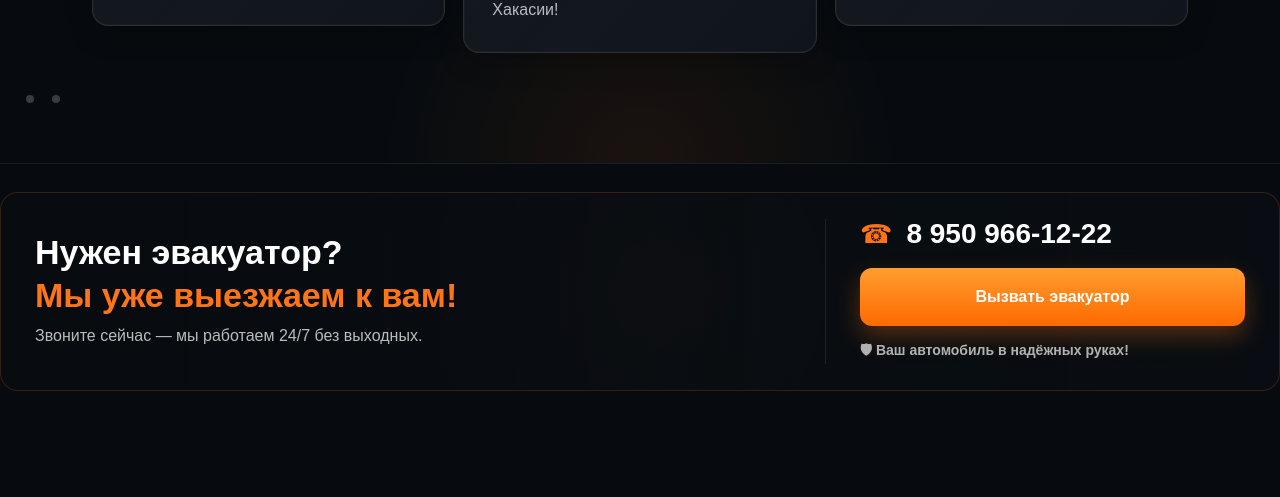
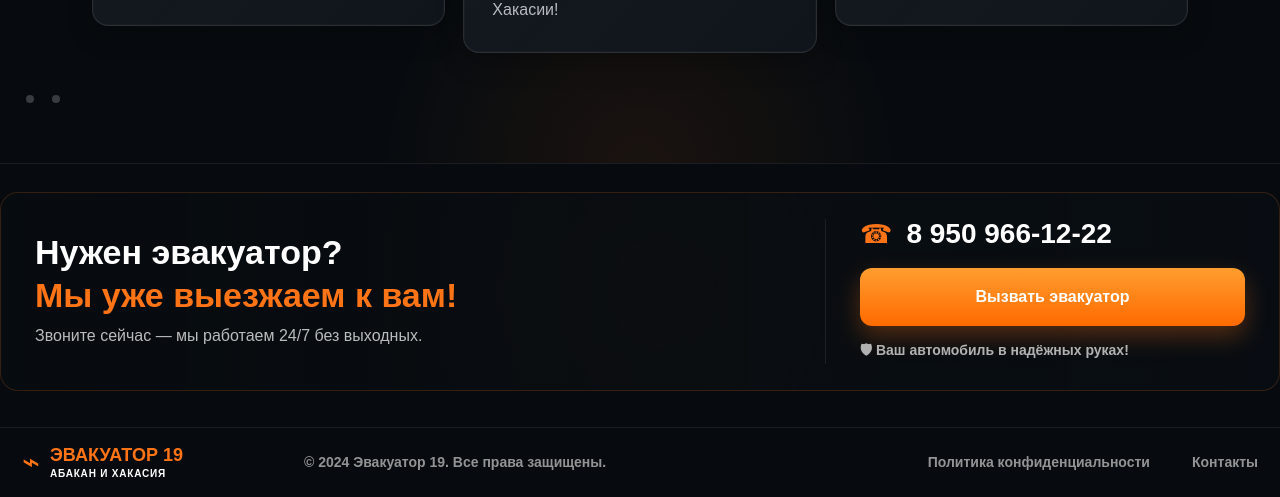
Before and after one commit to PabloAlligator/evacuator, a plain HTML site: page index.html in a window 1280 px wide. Shown: the part 2667-3164 px from the top of the page. Before the commit the page ends 3094 px from the top, so only its background shows below. Drawn offline with nearby package versions, Linux system fonts and the light colour scheme.

Commit message:
create footer

```diff
--- a/index.html
+++ b/index.html
@@ -495,6 +495,33 @@
         </div>
       </section>
 
+      <!-- footer -->
+
+      <footer class="footer">
+  <div class="footer__container">
+    <a class="footer__logo" href="#home">
+      <span class="footer__logo-car">⌁</span>
+
+      <span>
+        <strong>ЭВАКУАТОР 19</strong>
+        <small>АБАКАН И ХАКАСИЯ</small>
+      </span>
+    </a>
+
+    <p class="footer__copy">
+      © 2024 Эвакуатор 19. Все права защищены.
+    </p>
+
+    <a class="footer__link" href="#">
+      Политика конфиденциальности
+    </a>
+
+    <a class="footer__link" href="#contacts">
+      Контакты
+    </a>
+  </div>
+</footer>
+
     </main>
     <script src="https://cdn.jsdelivr.net/npm/swiper@11/swiper-bundle.min.js"></script>
     <script src="site/scripts/main.js"></script>
--- a/site/sass/main-page.scss
+++ b/site/sass/main-page.scss
@@ -1323,3 +1323,79 @@ body {
     }
   }
 }
+
+// footer
+
+.footer {
+  padding: 18px 0;
+  background: #070b0f;
+  border-top: 1px solid rgba(255, 255, 255, 0.08);
+
+  &__container {
+    max-width: 1480px;
+    margin: 0 auto;
+    padding: 0 22px;
+    display: grid;
+    grid-template-columns: 240px 1fr auto auto;
+    align-items: center;
+    gap: 42px;
+  }
+
+  &__logo {
+    display: flex;
+    align-items: center;
+    gap: 10px;
+    color: #fff;
+    text-decoration: none;
+
+    strong {
+      display: block;
+      color: $orange;
+      font-size: 18px;
+      line-height: 1;
+      font-weight: 900;
+    }
+
+    small {
+      display: block;
+      margin-top: 4px;
+      color: #fff;
+      font-size: 10px;
+      font-weight: 700;
+      letter-spacing: 0.08em;
+    }
+  }
+
+  &__logo-car {
+    color: $orange;
+    font-size: 30px;
+    line-height: 1;
+  }
+
+  &__copy,
+  &__link {
+    margin: 0;
+    color: rgba(255, 255, 255, 0.56);
+    font-size: 14px;
+    font-weight: 600;
+  }
+
+  &__link {
+    text-decoration: none;
+
+    &:hover {
+      color: $orange;
+    }
+  }
+}
+
+@media (max-width: 760px) {
+  .footer {
+    &__container {
+      grid-template-columns: 1fr;
+      gap: 14px;
+      text-align: center;
+      justify-items: center;
+    }
+  }
+}
```
Also changed, not shown: site/css/main-page.css, site/css/main-page.min.css, site/css/main.css, site/css/main.min.css.
